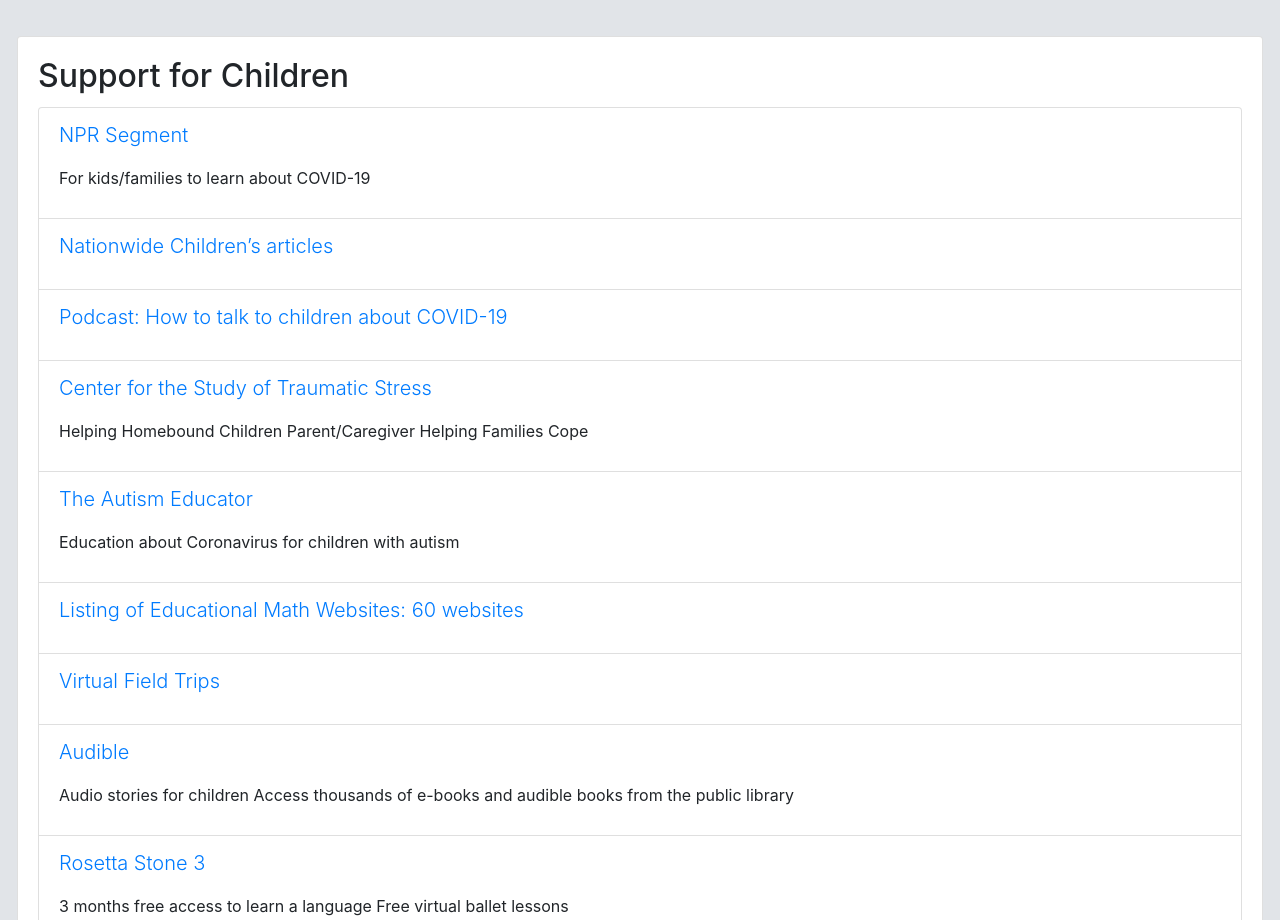
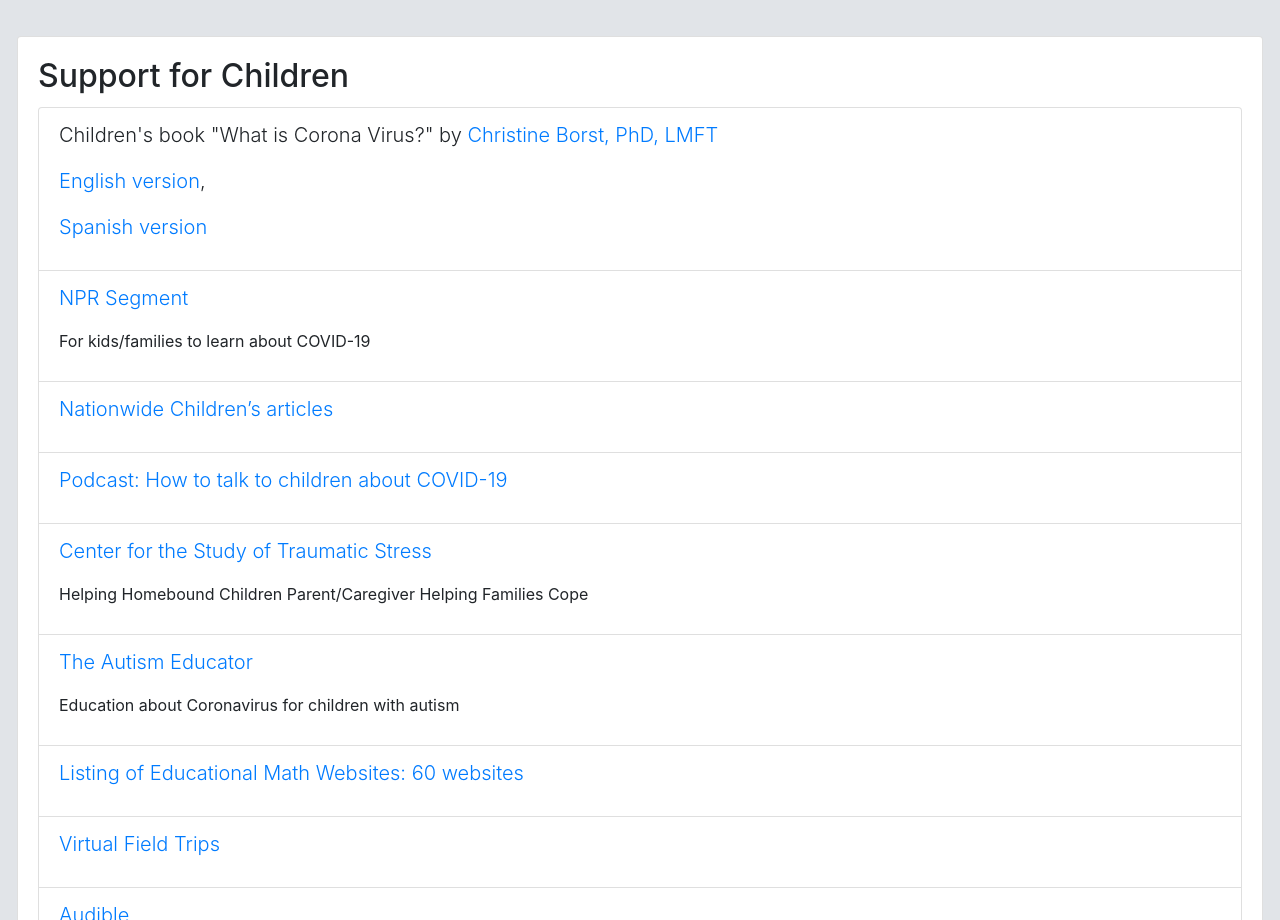
Before and after one commit to hcwhosted/hcwhosted.github.io, a website with bundled scripts: page wellness-resources.html in a window 1280 px wide. Shown: the part 3271-4191 px from the top of the page. Built offline with nearby package versions, Linux system fonts and the light colour scheme; what uki would draw is missing.

Commit message:
Update wellness-resources.html

```diff
--- a/wellness-resources.html
+++ b/wellness-resources.html
@@ -321,6 +321,14 @@
                 <h2 class="card-title">Support for Children</h2>
                 <ul class="list-group">
                   <li class="list-group-item">
+                    <p class="lead">Children's book "What is Corona Virus?" by <a href="https://chs.asu.edu/christine-borst" target="_blank">Christine Borst, PhD, LMFT</a>
+                    </p>
+                    <p class="lead"><a href="https://drive.google.com/file/d/1ovyr_19RVKBOk_CkA4dXvToZTwzqbB4_/view" target="_blank">English version</a>,
+                    </p>
+                      <p class="lead"><a href="https://drive.google.com/file/d/1V53lS4tu1NBkac66GOKpLRD1iXwAGmlm/view" target="_blank">Spanish version</a>
+                    </p>
+                  </li>
+                  <li class="list-group-item">
                     <p class="lead">
                       <a
                         href="https://www.npr.org/2020/03/13/815715527/the-buzz-on-bee-barf-sticky-science-behind-bumblebee-vomit">NPR
```
